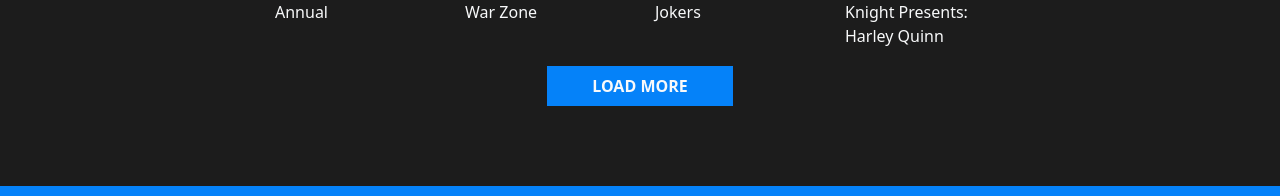
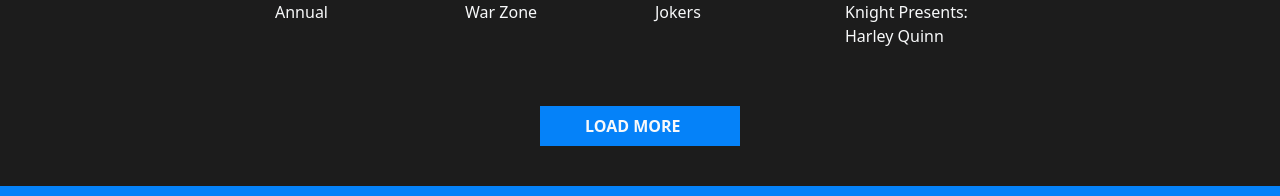
Before and after one commit to agostinopique/vue-dc-comics, a Vue app: page / in a window 1280 px wide. Shown: the part 1024-1220 px from the top of the page. Built offline with nearby package versions, Linux system fonts and the light colour scheme.

Commit message:
Modificato leggermente layout del main;

```diff
--- a/src/components/CardComponent.vue
+++ b/src/components/CardComponent.vue
@@ -1,9 +1,11 @@
 <template>
-    <div class="card-container">
-        <div class="cardItem">
-            <img :src="ComicElement.thumb" :alt="ComicElement.series">
+    <div class="card-box">
+        <div class="card-container">
+            <div class="cardItem">
+                <img :src="ComicElement.thumb" :alt="ComicElement.series">
+            </div>
+            <span class="comic-title text-light">{{ComicElement.series}}</span>
         </div>
-        <span class="comic-title text-light">{{ComicElement.series}}</span>
     </div>
 </template>
 
@@ -17,13 +19,15 @@ export default {
 </script>
 
 <style lang="scss" scoped>
-.card-container{
+.card-box{
     width: calc(100% / 6);
     height: 280px;
     padding: 15px;
+    .card-container{
+        width: 160px
+    }
     .cardItem{
         height: 160px;
-        width: 160px;
         border-radius: 3px;
         overflow: hidden;
         img{
--- a/src/components/MainComponent.vue
+++ b/src/components/MainComponent.vue
@@ -11,10 +11,10 @@
                 :key="`comic-${index}`"
                 :ComicElement="comic"
             />
+        </div>
             <div class="loadMore">
                 <a class="text-light" href="#">Load More</a>
             </div>
-        </div>
 
     </main>
 </template>
@@ -64,6 +64,11 @@ main{
     .loadMore{
         background-color: $dc-blue;
         padding: 8px 45px;
+        width: 200px;
+        position: relative;
+        bottom: 40px;
+        left: 50%;
+        transform: translate(-50%);
         a{
             @include aLink;
             text-transform: uppercase;
```
